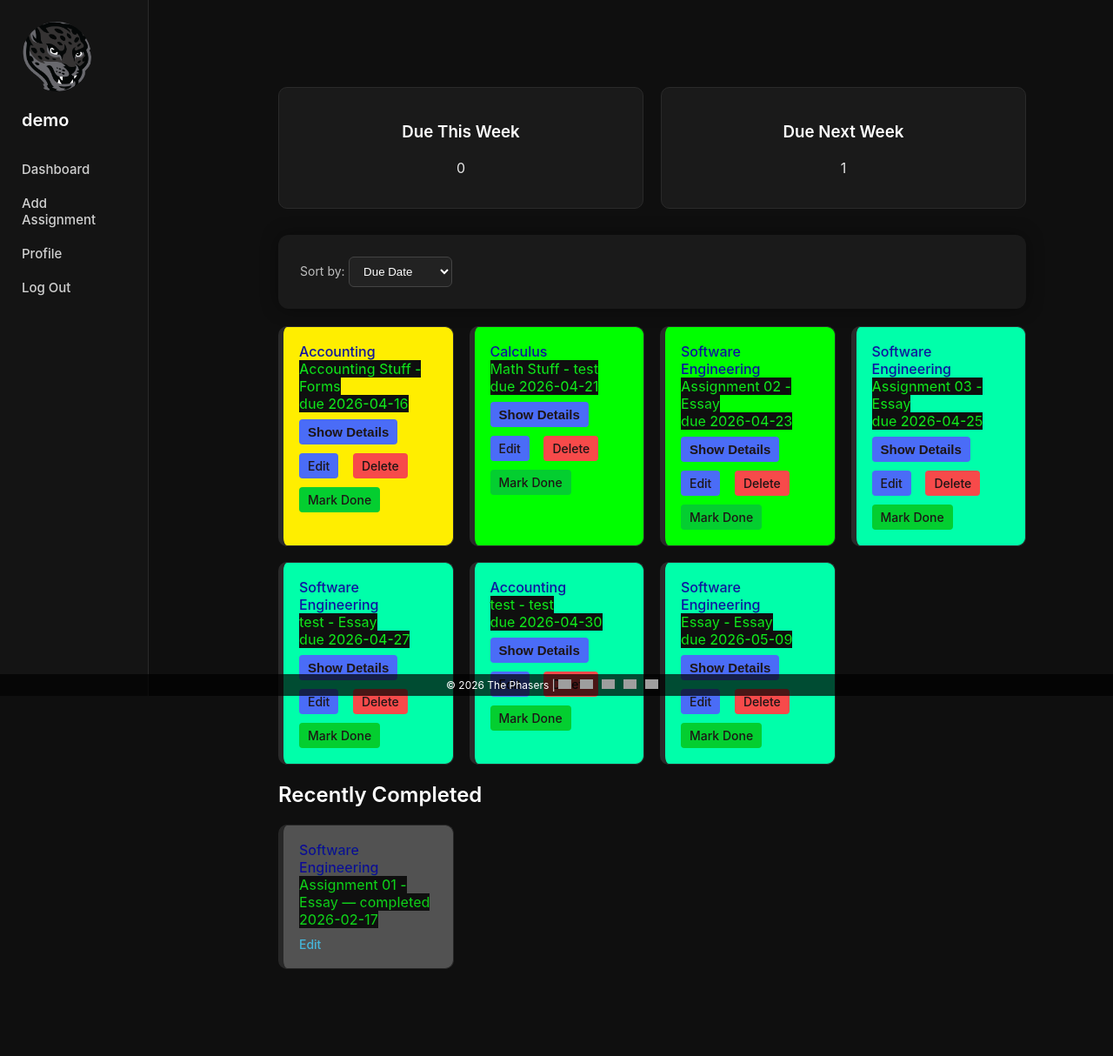
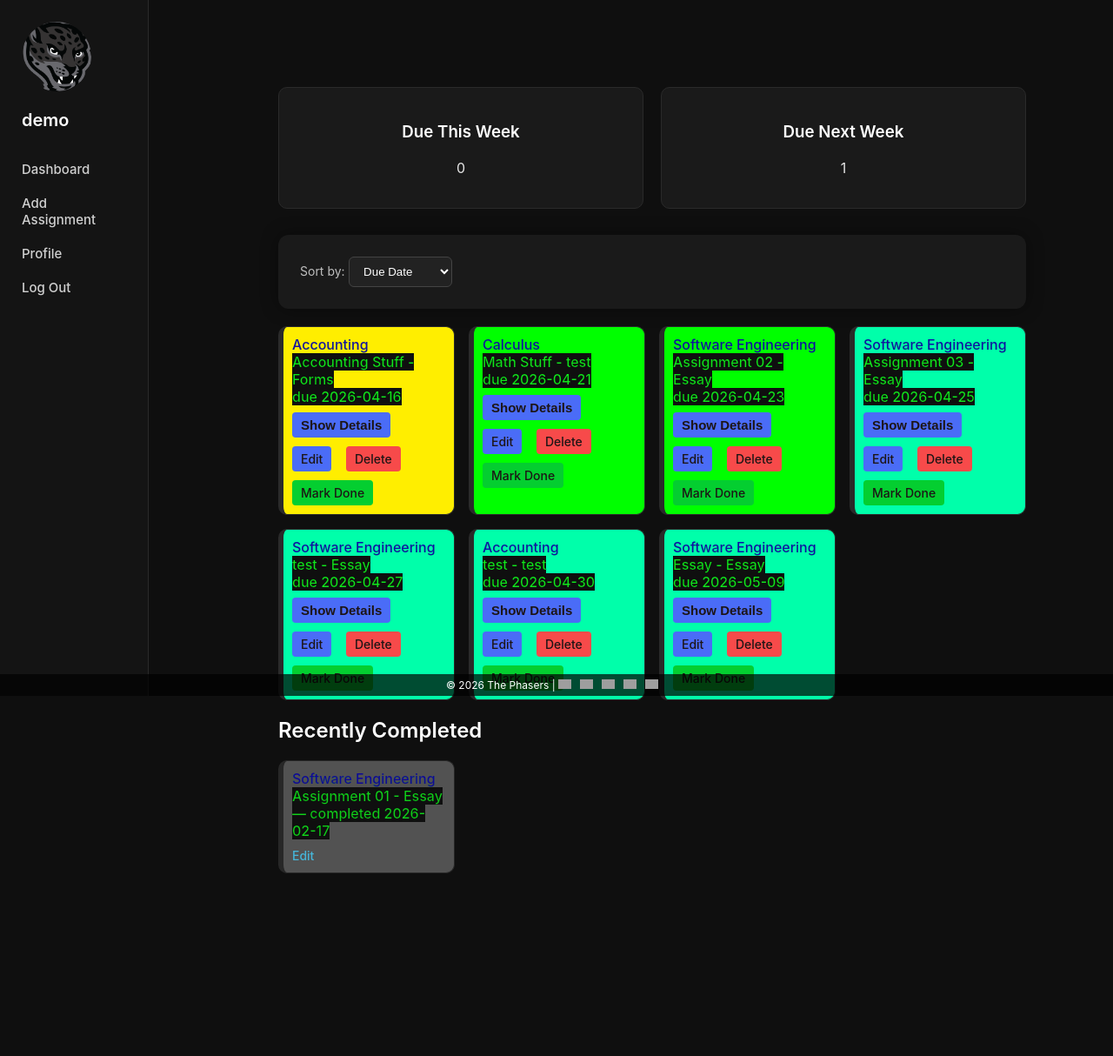
Before and after one commit to OrangeXR/CSCI-4317-SEII-Project, a Flask app: page / in a window 1280 px wide. Shown: the whole page at 87% size. After the commit the page ends 1004 px from the top, so only its background shows below. Run offline with Flask 3, Linux system fonts and the light colour scheme; a user stored in the database is signed in; data comes from the database, SQL or seed files in the repository; grey boxes are pictures that could not be loaded.

Commit message:
Update style.css

```diff
--- a/src/static/css/style.css
+++ b/src/static/css/style.css
@@ -383,13 +383,13 @@ p[style*="color:red"] {
 /* ====== ASSIGNMENT GRID ====== */
 .assignment-grid {
     display: grid;
-    grid-template-columns: repeat(4, 1fr);
-    gap: 18px;
+    grid-template-columns: repeat(auto-fill, minmax(175px, 1fr));
+    gap: 16px;
 }
 
 .assignment-card {
     background: #1a1a1a;
-    padding: 18px;
+    padding: 10px;
     border-radius: 10px;
     border-left: 6px solid transparent;
     border: 1px solid #2a2a2a;
@@ -406,7 +406,7 @@ p[style*="color:red"] {
 .assignment-card.done {
     border-left-width: 6px !important;
     border-left-style: solid !important;
-    background: inherit; /* allow your gradient backgrounds */
+    background: inherit;
 }
 
 
@@ -524,20 +524,6 @@ p[style*="color:red"] {
     border: 1px solid #444;
 }
 
-/* ====== ASSIGNMENT GRID ====== */
-.assignment-grid {
-    display: grid;
-    grid-template-columns: repeat(4, 1fr);
-    gap: 18px;
-}
-
-.assignment-card {
-    background: #1a1a1a;
-    padding: 18px;
-    border-radius: 10px;
-    border-left: 6px solid transparent;
-    border: 1px solid #2a2a2a;
-}
 
 /* ====== ASSIGNMENT LINKS ====== */
 .assignment-card .assignment-links a {
```
